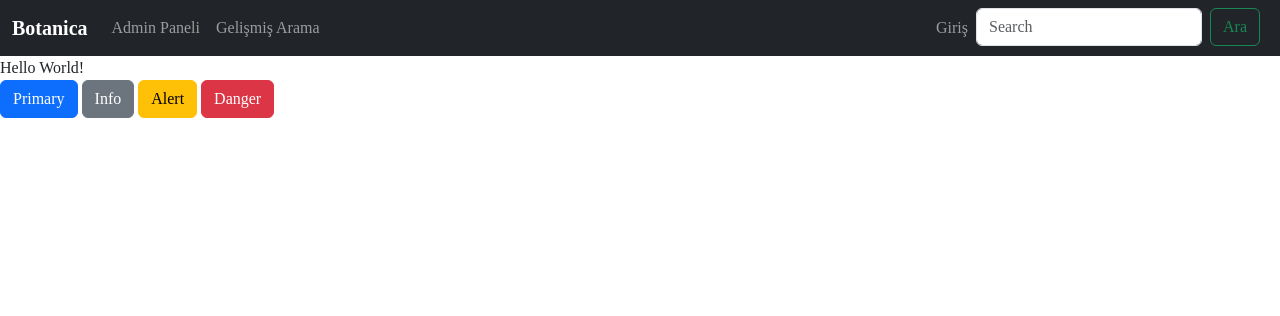
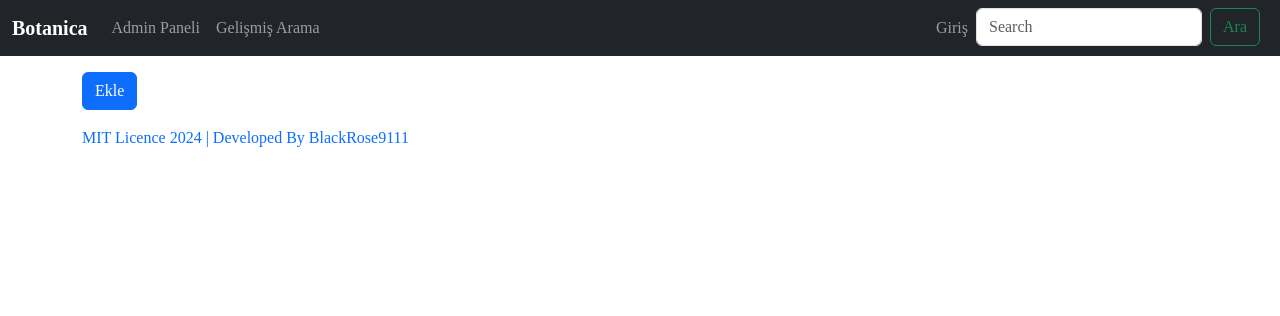
Before and after one commit to BlackRose9111/BotanicDb, a Django app: template botanica/home/templates/home/index.html in a window 1280 px wide. Shown: the top 316 px of the page. Run offline with Django 5.2, Linux system fonts and the light colour scheme; the template is opened without the code that fills it, so the values that code supplies are empty; some libraries are stand-ins or nearby versions.

Commit message:
Fixed the main page grid

```diff
--- a/botanica/home/templates/home/common/card.html
+++ b/botanica/home/templates/home/common/card.html
@@ -1,7 +1,7 @@
 {% load static %}
 {% block card %}
 
-    <a class="card" style="width:18rem" href="{% url "plant" %}?plant_id={{ item.id }}">
+    <a class="card text-decoration-none m-3" style="width:10rem" href="{% url "plant" %}?plant_id={{ item.id }}">
         {% if item.image %}
             <img src="{{ item.image.url }}" class="card-img-top" alt="Image Not Loaded">
         {% endif %}
--- /dev/null
+++ b/botanica/home/templates/home/common/footer.html
@@ -0,0 +1,18 @@
+{% block footer %}
+
+
+    <footer>
+        <div class="container">
+
+            <div class="row">
+                <div class="col-md-12">
+                    <div class="footer">
+                        <p><a class="text-decoration-none" href="https://github.com/BlackRose9111"> MIT Licence 2024 |
+                            Developed By BlackRose9111 </a></p>
+                    </div>
+                </div>
+            </div>
+
+        </div>
+    </footer>
+{% endblock %}
--- a/botanica/home/templates/home/common/header.html
+++ b/botanica/home/templates/home/common/header.html
@@ -22,4 +22,5 @@
     <script src="{% static 'script/js/bootstrap.bundle.min.js' %}"></script>
 
     </body>
+    {% include "home/common/footer.html" %}
 {% endblock %}
--- a/botanica/home/templates/home/index.html
+++ b/botanica/home/templates/home/index.html
@@ -4,27 +4,26 @@
 
     {% include "home/common/navbar.html" %}
 
-    <div>
-        Hello World!
-    </div>
 
-    <button type="button" class="btn btn-primary">Primary</button>
-    <button type="button" class="btn btn-secondary">Info</button>
-    <button type="button" class="btn btn-warning">Alert</button>
-    <button type="button" class="btn btn-danger">Danger</button>
+    <div class="container my-3">
 
-    <br>
-    <div class="container-xxl">
+        <a href="#" class="btn btn-primary">Ekle</a>
 
-        {% for item in plants %}
-            a
-            {% include "home/common/card.html" with item=item %}
+        <div class="d-flex flex-wrap justify-content-center">
 
-        {% endfor %}
+            {% for item in plants %}
+
+                {% include "home/common/card.html" with item=item %}
+
+            {% endfor %}
+
+        </div>
 
     </div>
 
 
 
 
+
+
 {% endblock %}
--- a/botanica/home/views.py
+++ b/botanica/home/views.py
@@ -5,8 +5,9 @@ from django.contrib.auth import logout
 def index(request):
 
     all_plants = list(models.Plant.objects.all())
-    print(all_plants)
-    return render(request, "home/index.html", {"plants": all_plants})
+    all_plants2 = [ all_plants[0] for i in range(0, 50)]
+
+    return render(request, "home/index.html", {"plants": all_plants2})
 
 
 def plant(request):
```
Also changed, not shown: 1 other file.
